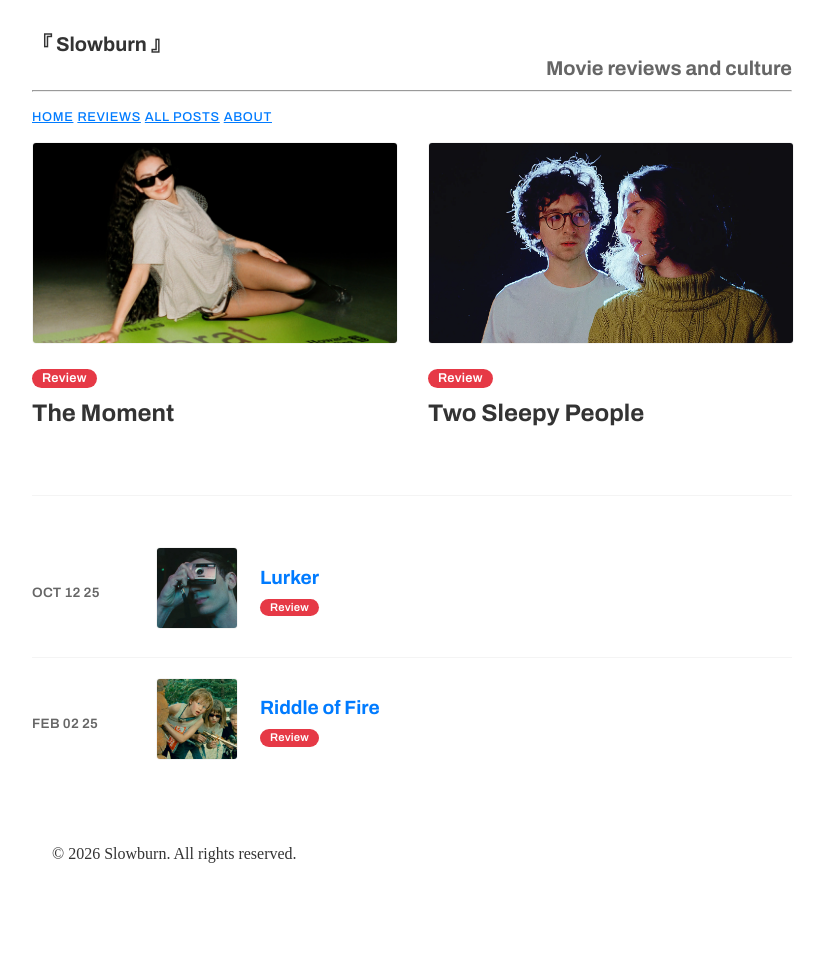
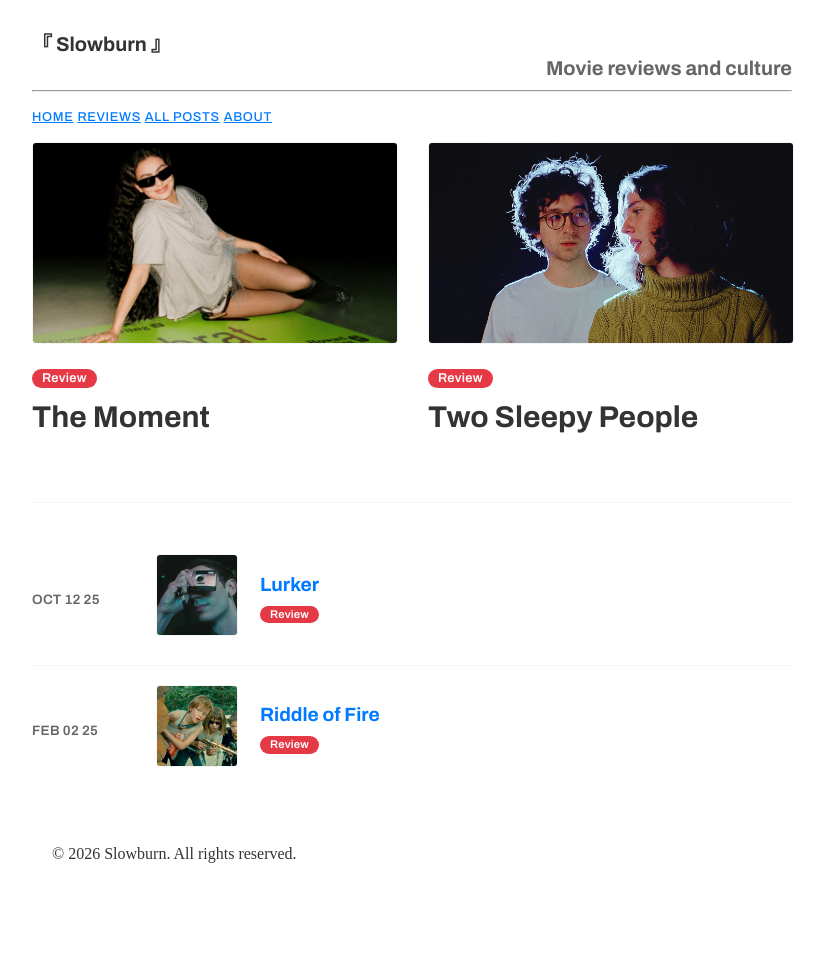
Before and after one commit to Slowburn-Movies/slowburn-movies.github.io, a Jekyll site: the page built from index.md, in a window 1280 px wide. Shown: the whole page, without its empty margins (228-1052 px from the left). Built offline with Jekyll 4.4.1, drawn with Linux system fonts in a browser that asks for light colours; some web fonts are replaced.

Commit message:
Update index.md

```diff
--- a/index.md
+++ b/index.md
@@ -14,7 +14,7 @@ title: Home
           <div class="featured-image" style="background: var(--badge-bg);"></div>
         {% endif %}
         <span class="type-badge badge-{{ post.type | downcase }}">{{ post.type | capitalize }}</span>
-        <h2 style="margin: 0.5rem 0 0.2rem 0; font-size: 1.5rem;">{{ post.title }}</h2>
+        <h2 style="margin: 0.5rem 0 0.2rem 0;">{{ post.title }}</h2>
         {% if post.subtitle %}
           <p class="featured-subtitle">{{ post.subtitle }}</p>
         {% endif %}
```
